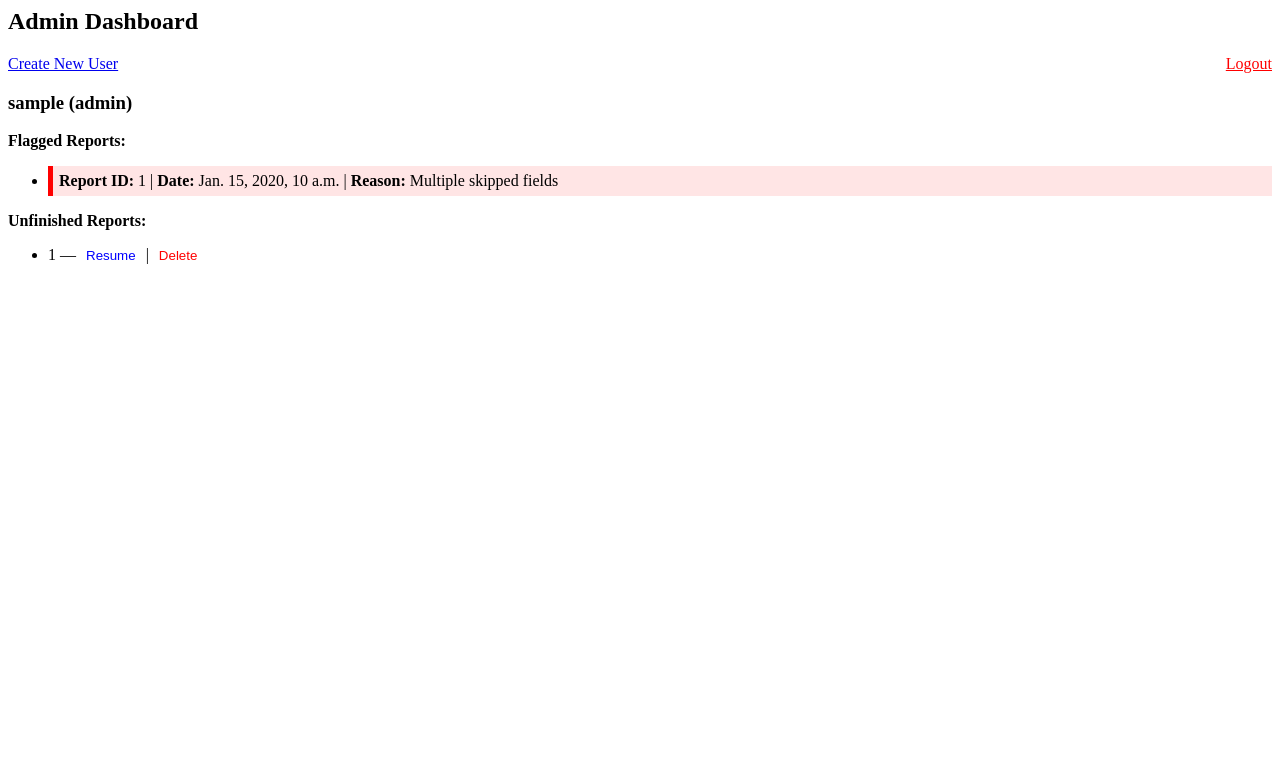
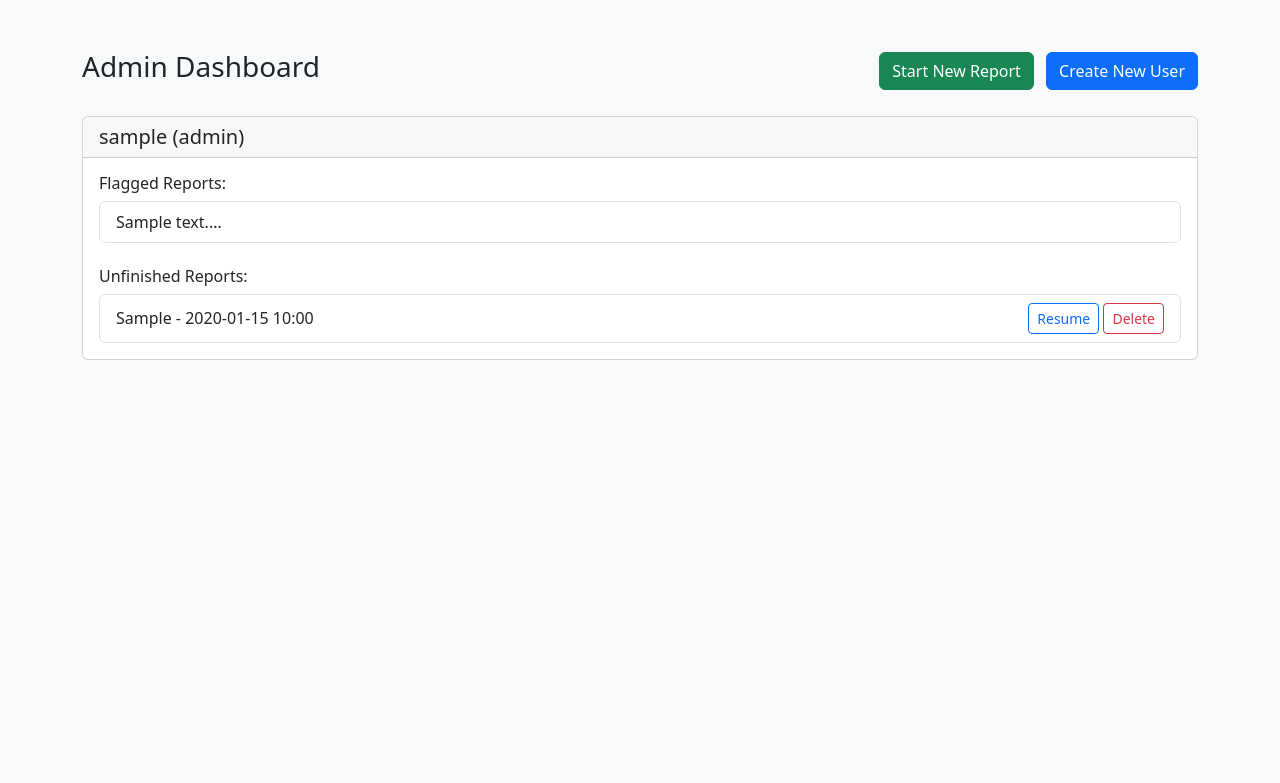
Before and after one commit to Dhwanil832/AI-assisted-accident-investigation, a Django app: template chat/templates/dashboard/admin_dashboard.html in a window 1280 px wide. Shown: the top 783 px of the page. Run offline with Django 5.2, Linux system fonts and the light colour scheme; the template is opened without the code that fills it: most values are stand-ins (such as "Sample title", 1, 10 or a date in 2020).

Commit message:
New pages for the admin dashboard and a new user creation dashboard.

```diff
--- a/chat/templates/dashboard/admin_dashboard.html
+++ b/chat/templates/dashboard/admin_dashboard.html
@@ -1,48 +1,70 @@
-<h2>Admin Dashboard</h2>
-<a href="{% url 'logout_user' %}" style="float:right; color:red;">Logout</a>
+<!DOCTYPE html>
+<html lang="en">
+<head>
+    <meta charset="UTF-8">
+    <meta name="viewport" content="width=device-width, initial-scale=1.0">
+    <title>Admin Dashboard</title>
+    <link href="https://cdn.jsdelivr.net/npm/bootstrap@5.3.0-alpha1/dist/css/bootstrap.min.css" rel="stylesheet">
+    <style>
+        body {
+            background-color: #f8f9fa;
+        }
+        .container {
+            padding-top: 50px;
+        }
+        .card {
+            margin-bottom: 20px;
+        }
+    </style>
+</head>
+<body>
+    <div class="container">
+        <div class="d-flex justify-content-between align-items-center mb-4">
+            <h1 class="h3">Admin Dashboard</h1>
+            <div>
+                <a href="{% url 'chat_ui' %}" class="btn btn-success me-2">Start New Report</a>
+                <a href="{% url 'register_user' %}" class="btn btn-primary">Create New User</a>
+            </div>
+        </div>
 
-<a href="{% url 'register_user' %}">Create New User</a>
+        {% for data in user_data %}
+        <div class="card">
+            <div class="card-header">
+                <h5 class="mb-0">{{ data.user.username }} ({{ data.user.role }})</h5>
+            </div>
+            <div class="card-body">
+                <h6>Flagged Reports:</h6>
+                {% if data.flagged %}
+                    <ul class="list-group">
+                        {% for report in data.flagged %}
+                            <li class="list-group-item">{{ report.summary|slice:":100" }}...</li>
+                        {% endfor %}
+                    </ul>
+                {% else %}
+                    <p class="text-muted">No flagged reports</p>
+                {% endif %}
 
-{% for item in user_data %}
-<h3>{{ item.user.username }} ({{ item.user.role }})</h3>
+                <h6 class="mt-4">Unfinished Reports:</h6>
+                {% if data.unfinished %}
+                    <ul class="list-group">
+                        {% for report in data.unfinished %}
+                             <li class="list-group-item d-flex justify-content-between align-items-center">
+                                <span>{{ report.report_type }} - {{ report.created_at|date:"Y-m-d H:i" }}</span>
+                                <div>
+                                    <a href="{% url 'resume_unfinished_report' report.session_id %}" class="btn btn-sm btn-outline-primary">Resume</a>
+                                    <a href="{% url 'delete_report' report.session_id %}" class="btn btn-sm btn-outline-danger">Delete</a>
+                                </div>
+                            </li>
+                        {% endfor %}
+                    </ul>
+                {% else %}
+                    <p class="text-muted">None</p>
+                {% endif %}
+            </div>
+        </div>
+        {% endfor %}
+    </div>
 
-<strong>Flagged Reports:</strong>
-<ul>
-  {% for report in item.flagged %}
-    <li style="background-color: #ffe5e5; border-left: 5px solid red; padding: 6px; margin-bottom: 4px;">
-      <strong>Report ID:</strong> {{ report.id }} |
-      <strong>Date:</strong> {{ report.created_at|default:"?" }} |
-      <strong>Reason:</strong> {{ report.flag_reason|default:"Multiple skipped fields" }}
-    </li>
-  {% empty %}
-    <li>No flagged reports</li>
-  {% endfor %}
-</ul>
-
-
-  <strong>Unfinished Reports:</strong>
-  <ul>
-    {% for report in item.unfinished %}
-      <li>
-        {{ report.session_id }} —
-
-        <!-- Resume Button -->
-        <form action="{% url 'chatbot_ui' %}?resume_report=true" method="POST" style="display:inline;">
-          {% csrf_token %}
-          <input type="hidden" name="session_id" value="{{ report.session_id }}">
-          <button type="submit" style="background:none; border:none; color:blue; cursor:pointer;">Resume</button>
-        </form>
-
-        |
-
-        <!-- Delete Button -->
-        <form action="{% url 'delete_unfinished_report' report.session_id %}" method="POST" style="display:inline;">
-          {% csrf_token %}
-          <button type="submit" style="background:none; border:none; color:red; cursor:pointer;">Delete</button>
-        </form>
-      </li>
-    {% empty %}
-      <li>None</li>
-    {% endfor %}
-  </ul>
-{% endfor %}
+    <script src="https://cdn.jsdelivr.net/npm/bootstrap@5.3.0-alpha1/dist/js/bootstrap.bundle.min.js"></script>
+</body>
+</html>
```
Also changed, not shown: accounts/forms.py (+8 -5 lines), accounts/templates/accounts/register.html (+44 -6 lines), 1 other file.
